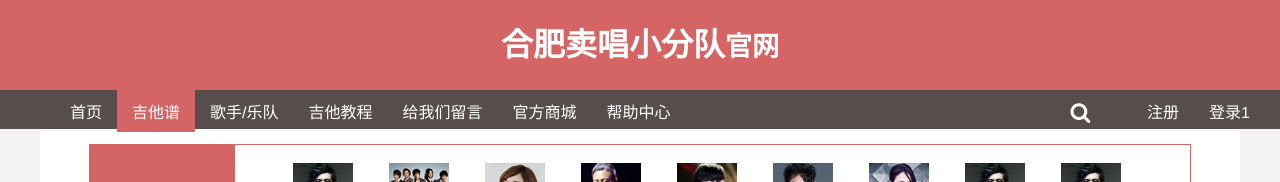
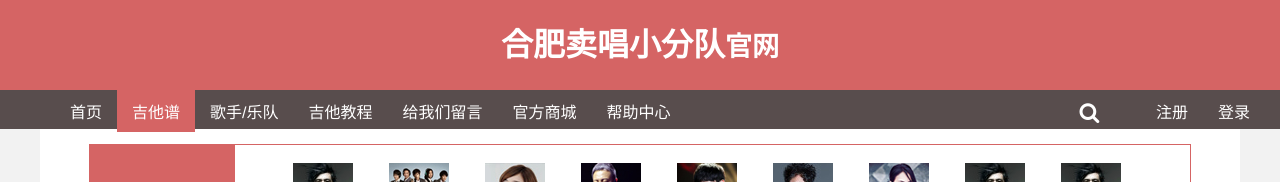
Before and after one commit to guoyuntao123/hefei-sing, a Vue app: page /#/guitar in a window 1280 px wide. Shown: the top 182 px of the page. Built offline with nearby package versions, Linux system fonts and the light colour scheme; what vue-resource would draw is missing.

Commit message:
更新样式

```diff
--- a/src/components/nav.vue
+++ b/src/components/nav.vue
@@ -17,7 +17,7 @@
             <span>注册</span>
           </router-link>
           <router-link to="/logon">
-            <span>登录{{index}}</span>
+            <span>登录</span>
           </router-link>
         </div>
       </div>
--- a/src/views/main/sliderBar.vue
+++ b/src/views/main/sliderBar.vue
@@ -42,8 +42,8 @@
 </script>
 <style scoped>
   .swiper-container {
-    width: 1100px;
-    height: 650px;
+    width: 1000px;
+    height: 500px;
     margin:20px auto;
     color:white;
     font-size: 30px;
```
